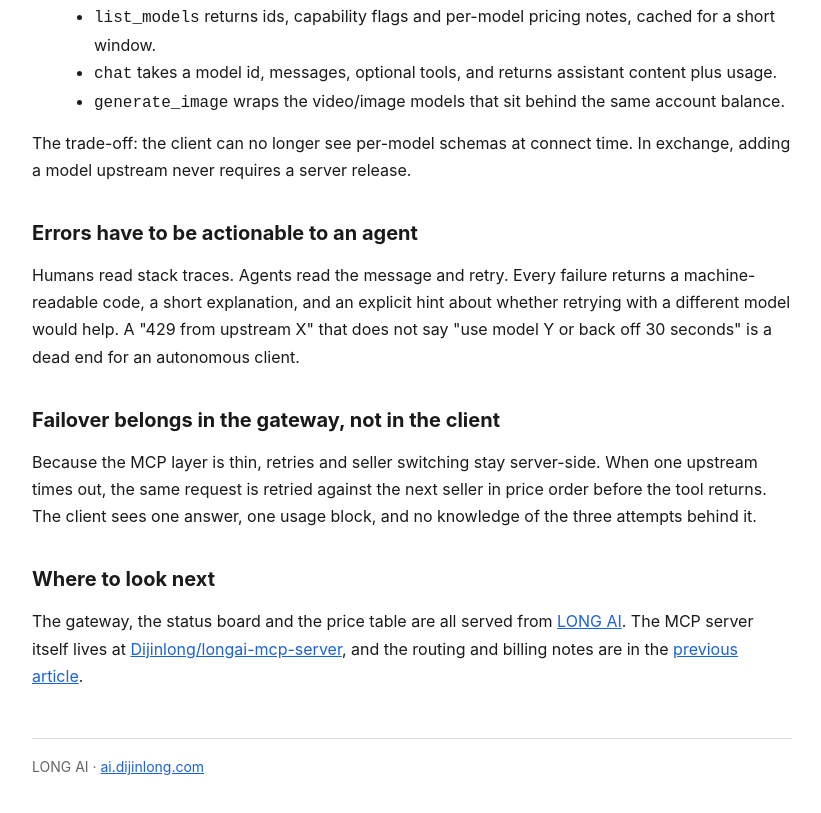
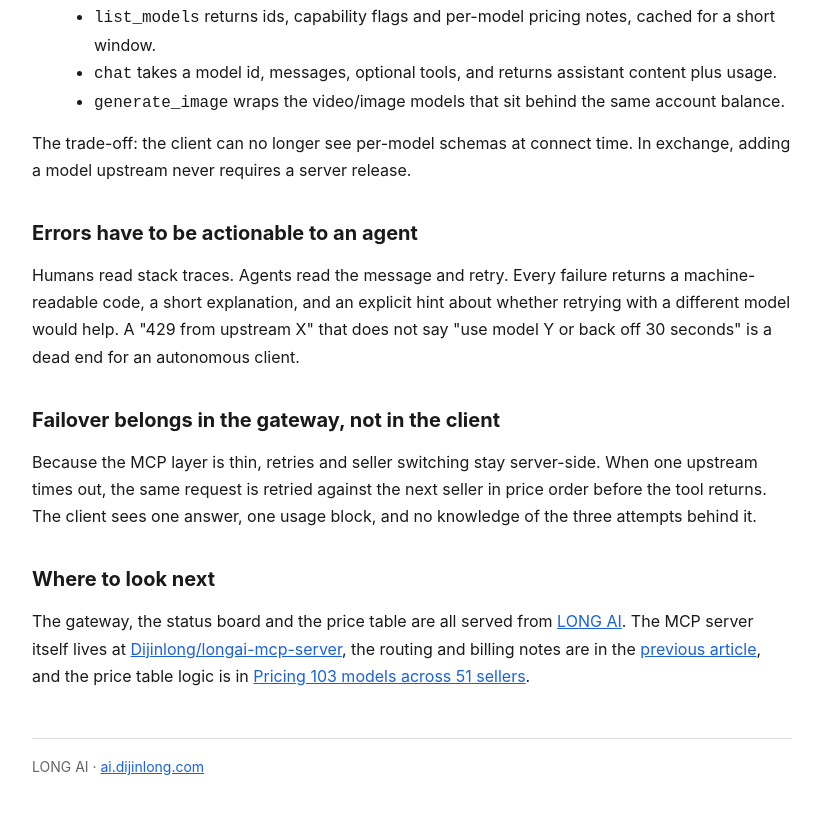
Before and after one commit to Dijinlong/Dijinlong.github.io, a plain HTML site: page mcp-server.html in a window 1280 px wide. Shown: the part 615-1428 px from the top of the page, without its empty margins (228-1049 px from the left). Drawn offline with Linux system fonts and the light colour scheme.

Commit message:
update: cross-link pricing article

```diff
--- a/mcp-server.html
+++ b/mcp-server.html
@@ -41,7 +41,7 @@ footer{margin-top:48px;border-top:1px solid #ddd;padding-top:16px;color:#666;fon
 <p>Because the MCP layer is thin, retries and seller switching stay server-side. When one upstream times out, the same request is retried against the next seller in price order before the tool returns. The client sees one answer, one usage block, and no knowledge of the three attempts behind it.</p>
 
 <h2>Where to look next</h2>
-<p>The gateway, the status board and the price table are all served from <a href="https://ai.dijinlong.com">LONG AI</a>. The MCP server itself lives at <a href="https://github.com/Dijinlong/longai-mcp-server">Dijinlong/longai-mcp-server</a>, and the routing and billing notes are in the <a href="/">previous article</a>.</p>
+<p>The gateway, the status board and the price table are all served from <a href="https://ai.dijinlong.com">LONG AI</a>. The MCP server itself lives at <a href="https://github.com/Dijinlong/longai-mcp-server">Dijinlong/longai-mcp-server</a>, the routing and billing notes are in the <a href="/">previous article</a>, and the price table logic is in <a href="/pricing.html">Pricing 103 models across 51 sellers</a>.</p>
 
 <footer>LONG AI · <a href="https://ai.dijinlong.com">ai.dijinlong.com</a></footer>
 </body>
```
